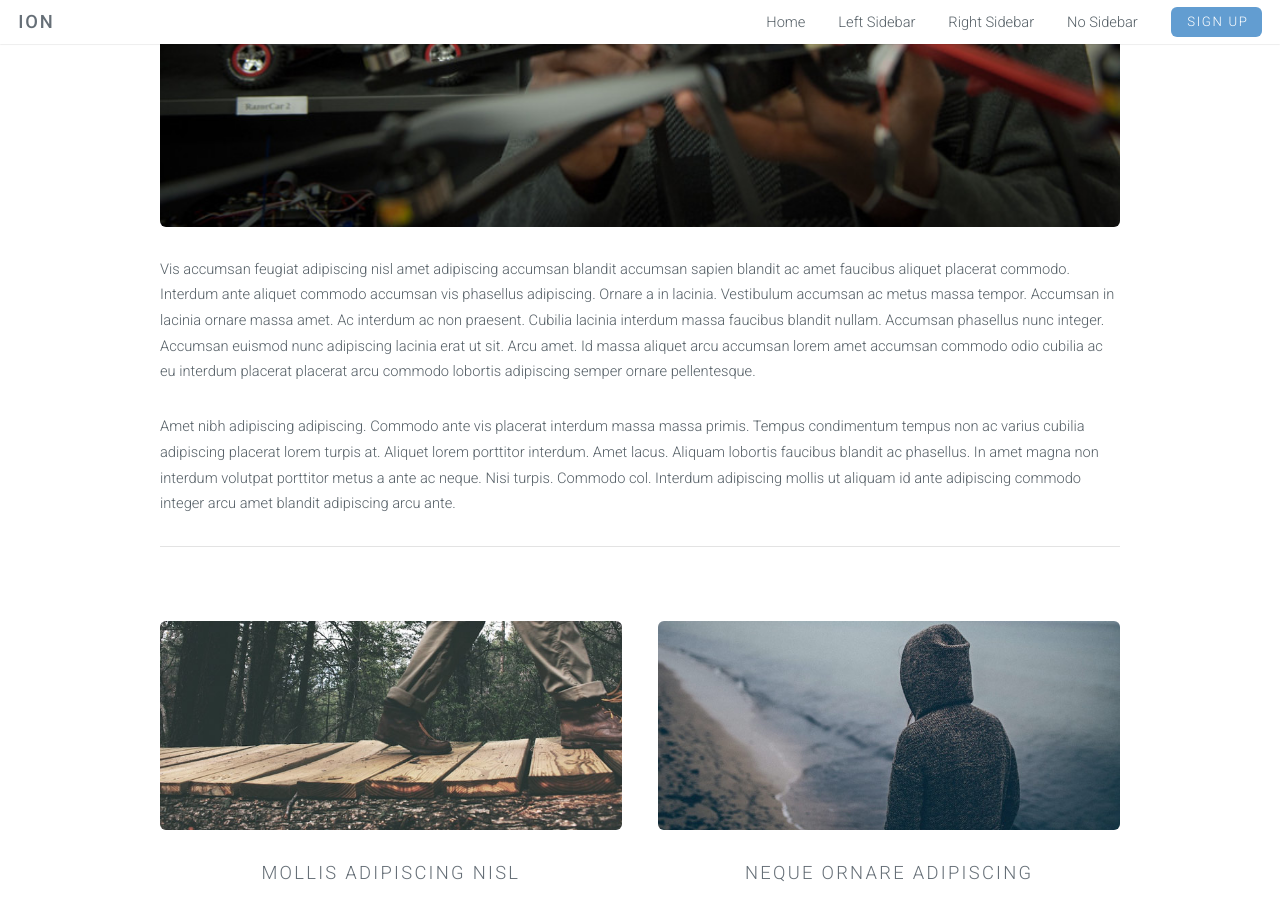
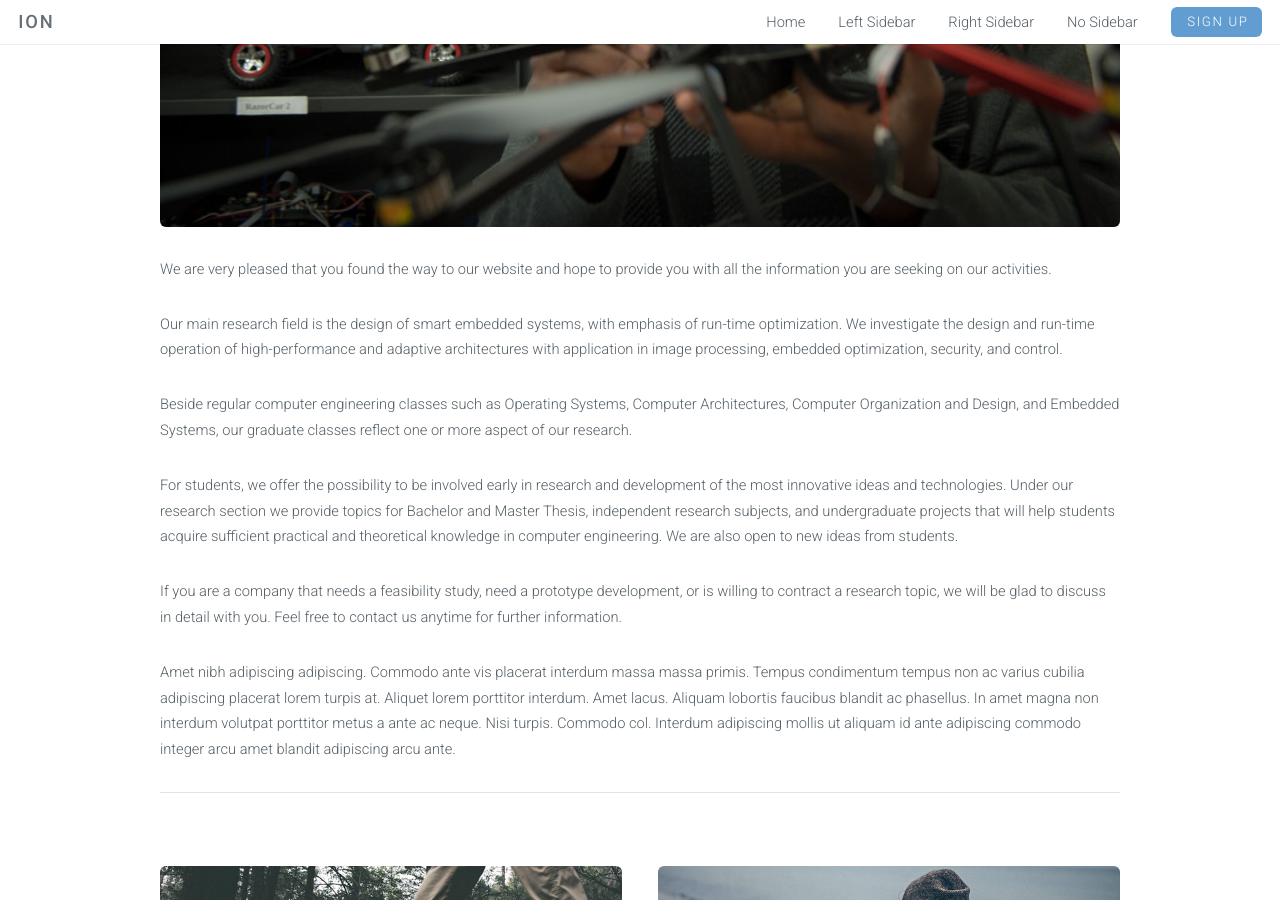
Before and after one commit to smartsystemslab-uf/smartsystemslab-uf.github.io, a Jekyll site: the page no-sidebar.html, which Jekyll copies as it is, in a window 1280 px wide and 900 px high, scrolled down 742 px. Built offline with Jekyll 4.4.1, drawn with Linux system fonts in a browser that asks for light colours.

Commit message:
Update no-sidebar.html

```diff
--- a/no-sidebar.html
+++ b/no-sidebar.html
@@ -47,8 +47,19 @@
 					<section>
 						<h2>Mollis ut adipiscing</h2>
 						<a href="#" class="image fit"><img src="images/banner.jpg" alt="" /></a>
-						<p>Vis accumsan feugiat adipiscing nisl amet adipiscing accumsan blandit accumsan sapien blandit ac amet faucibus aliquet placerat commodo. Interdum ante aliquet commodo accumsan vis phasellus adipiscing. Ornare a in lacinia. Vestibulum accumsan ac metus massa tempor. Accumsan in lacinia ornare massa amet. Ac interdum ac non praesent. Cubilia lacinia interdum massa faucibus blandit nullam. Accumsan phasellus nunc integer. Accumsan euismod nunc adipiscing lacinia erat ut sit. Arcu amet. Id massa aliquet arcu accumsan lorem amet accumsan commodo odio cubilia ac eu interdum placerat placerat arcu commodo lobortis adipiscing semper ornare pellentesque.</p>
+
+
+
+						<p>We are very pleased that you found the way to our website and hope to provide you with all the information you are seeking on our activities.</p>
+						<p>Our main research field is the design of smart embedded systems, with emphasis of run-time optimization. We investigate the design and run-time operation of high-performance and adaptive architectures with application in image processing, embedded optimization, security, and control.</p>
+						<p>Beside regular computer engineering classes such as Operating Systems, Computer Architectures, Computer Organization and Design, and Embedded Systems, our graduate classes reflect one or more aspect of our research.</p>
+						<p>For students, we offer the possibility to be involved early in research and development of the most innovative ideas and technologies. Under our research section we provide topics for Bachelor and Master Thesis, independent research subjects, and undergraduate projects that will help students acquire sufficient practical and theoretical knowledge in computer engineering. We are also open to new ideas from students.</p>
+						<p>If you are a company that needs a feasibility study, need a prototype development, or is willing to contract a research topic, we will be glad to discuss in detail with you. Feel free to contact us anytime for further information.</p>
 						<p>Amet nibh adipiscing adipiscing. Commodo ante vis placerat interdum massa massa primis. Tempus condimentum tempus non ac varius cubilia adipiscing placerat lorem turpis at. Aliquet lorem porttitor interdum. Amet lacus. Aliquam lobortis faucibus blandit ac phasellus. In amet magna non interdum volutpat porttitor metus a ante ac neque. Nisi turpis. Commodo col. Interdum adipiscing mollis ut aliquam id ante adipiscing commodo integer arcu amet blandit adipiscing arcu ante.</p>
+
+
+
+
 					</section>
 					<hr class="major" />
 					<div class="row">
```
